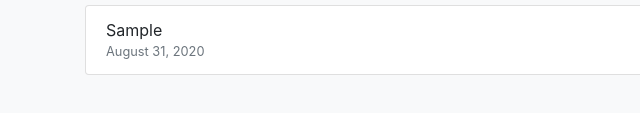
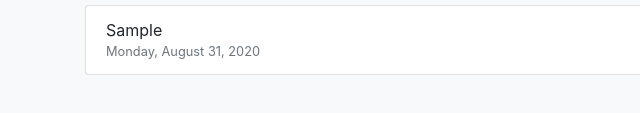
Before and after one commit to roopali-singh/yourpersonal_expense, a plain HTML site: page index.html in a window 1280 px wide. Both pictures are taken after typing "Sample" into the empty fields and a click on the button "Add". Shown: the part 389-502 px from the top of the page, 0-640 px from the left. Drawn offline with nearby package versions, Linux system fonts and the light colour scheme.

Commit message:
fix:Date API

```diff
--- a/index.html
+++ b/index.html
@@ -105,6 +105,7 @@
             //put everything in expenseItem object
             expenseItem.desc = textDesc;
             expenseItem.amount = expense;
+            expenseItem.moment = new Date();
 
             allExpenses.push(expenseItem);
 
@@ -125,13 +126,22 @@
 
 
         }
+
+
+        //Controller Function(getDateString)
+
+        function getDateString(moment){
+            return moment.toLocaleDateString('en-US', { weekday: 'long', month: 'long', day: 'numeric', year: 'numeric' })
+        }
+
+
         // View Layer
-        function createListItem({ desc, amount }) {
+        function createListItem({ desc, amount, moment }) {
             return `
 
                 <li class="list-group-item d-flex w-100 justify-content-between">
                     <div class="d-flex flex-column">${desc}
-                        <small class="text-muted">August 31, 2020</small>
+                        <small class="text-muted">${getDateString(moment)}</small>
                     </div>
 
                     <div>
```
